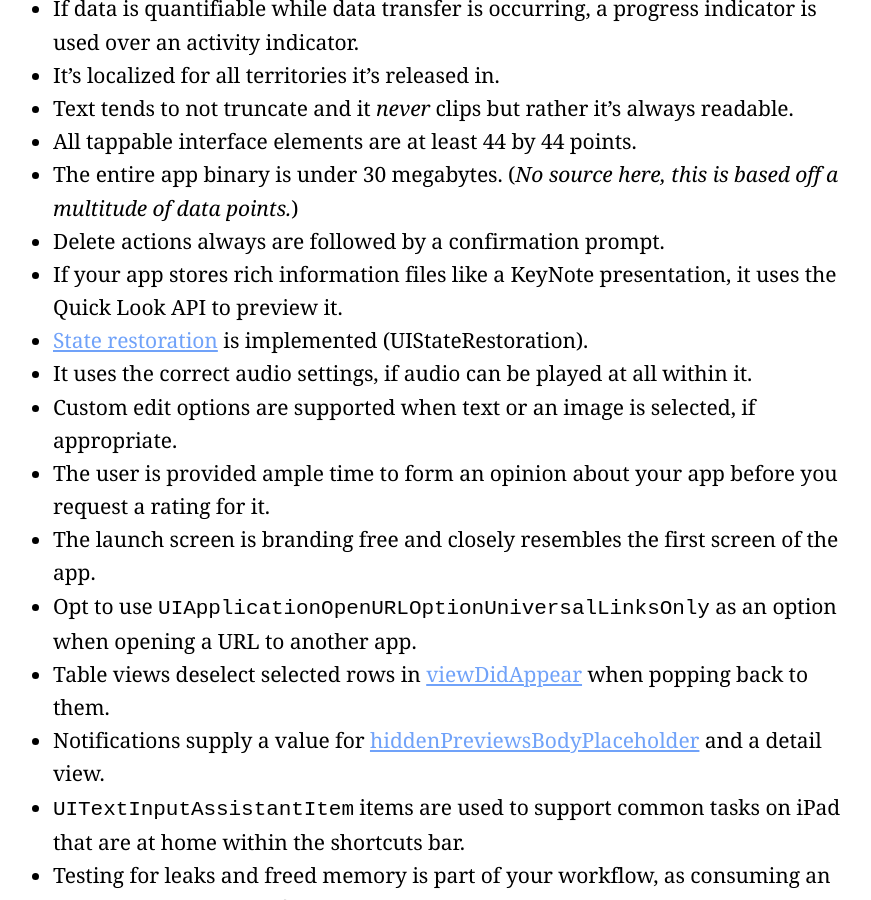
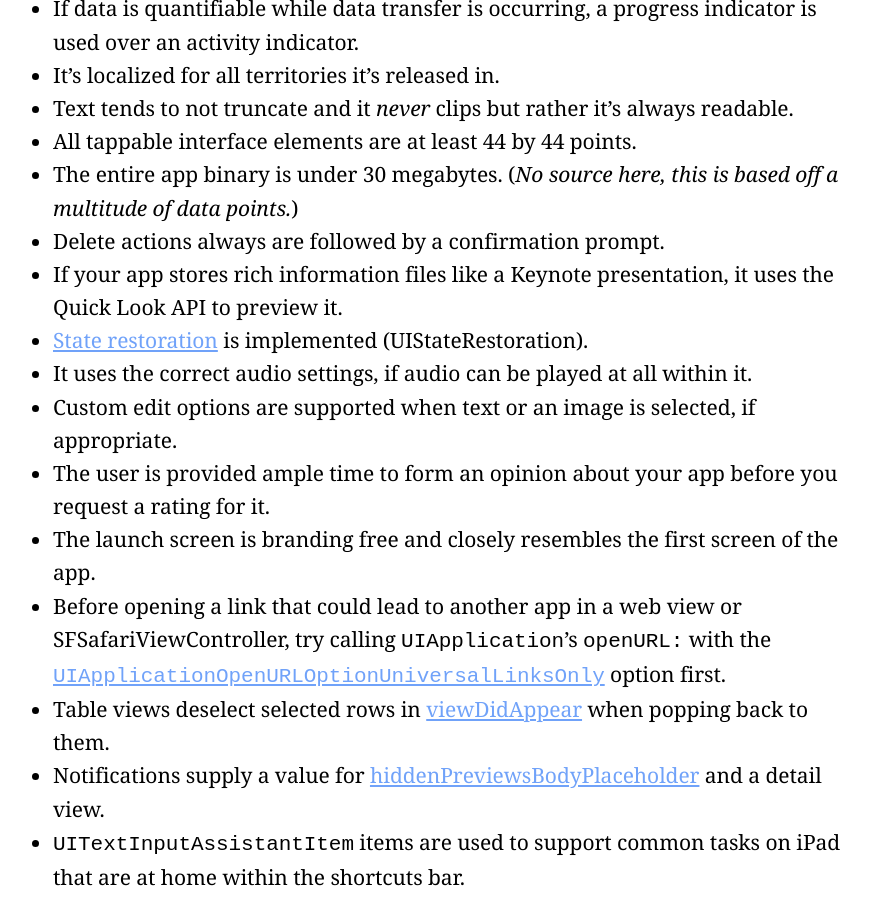
Before and after one commit to hassaan4584/Swiftjective-C, a Jekyll site: the page built from _posts/2019-02-25-A-Best-in-Class-App.md, in a window 1280 px wide and 900 px high, scrolled down 4413 px. Shown: the whole window, without its empty margins (207-1078 px from the left). Built offline with Jekyll 4.4.1, drawn with Linux system fonts in a browser that asks for light colours; comment, search, counter and statistics services are not loaded; some of the changed text lies outside the part shown.

Commit message:
Fix 2 typos & improve universal links preflight description

```diff
--- a/_posts/2019-02-25-A-Best-in-Class-App.md
+++ b/_posts/2019-02-25-A-Best-in-Class-App.md
@@ -91,13 +91,13 @@ The five sections it covers are:
 - All tappable interface elements are at least 44 by 44 points.
 - The entire app binary is under 30 megabytes. (_No source here, this is based off a multitude of data points._)
 - Delete actions always are followed by a confirmation prompt.
-- If your app stores rich information files like a KeyNote presentation, it uses the Quick Look API to preview it.
+- If your app stores rich information files like a Keynote presentation, it uses the Quick Look API to preview it.
 - [State restoration](https://developer.apple.com/library/content/documentation/iPhone/Conceptual/iPhoneOSProgrammingGuide/StrategiesforImplementingYourApp/StrategiesforImplementingYourApp.html#//apple_ref/doc/uid/TP40007072-CH5-SW2) is implemented (UIStateRestoration).
 - It uses the correct audio settings, if audio can be played at all within it.
 - Custom edit options are supported when text or an image is selected, if appropriate.
 - The user is provided ample time to form an opinion about your app before you request a rating for it.
 - The launch screen is branding free and closely resembles the first screen of the app.
-- Opt to use `UIApplicationOpenURLOptionUniversalLinksOnly` as an option when opening a URL to another app.
+- Before opening a link that could lead to another app in a web view or SFSafariViewController, try calling `UIApplication`'s `openURL:` with the [`UIApplicationOpenURLOptionUniversalLinksOnly`](https://developer.apple.com/documentation/uikit/uiapplicationopenurloptionuniversallinksonly) option first.
 - Table views deselect selected rows in [viewDidAppear](https://gist.github.com/smileyborg/ec4812c146f575cd006d98d681108ba8) when popping back to them.
 - Notifications supply a value for [hiddenPreviewsBodyPlaceholder](https://developer.apple.com/documentation/usernotifications/unnotificationcategory/2873736-hiddenpreviewsbodyplaceholder) and a detail view.
 - `UITextInputAssistantItem` items are used to support common tasks on iPad that are at home within the shortcuts bar.
@@ -124,7 +124,7 @@ The five sections it covers are:
 - Lastly, your app is "jank" free. You know what this means for you.
 
 ## App Store Page and Logistical Assets are Thoughtfully Crafted
-- An app store preview video is used.
+- An App Store preview video is used.
 - Its keywords and category were carefully researched.
 - The app icon follows the golden grid:
     - It likely should include your brand’s primary color as well.
```
